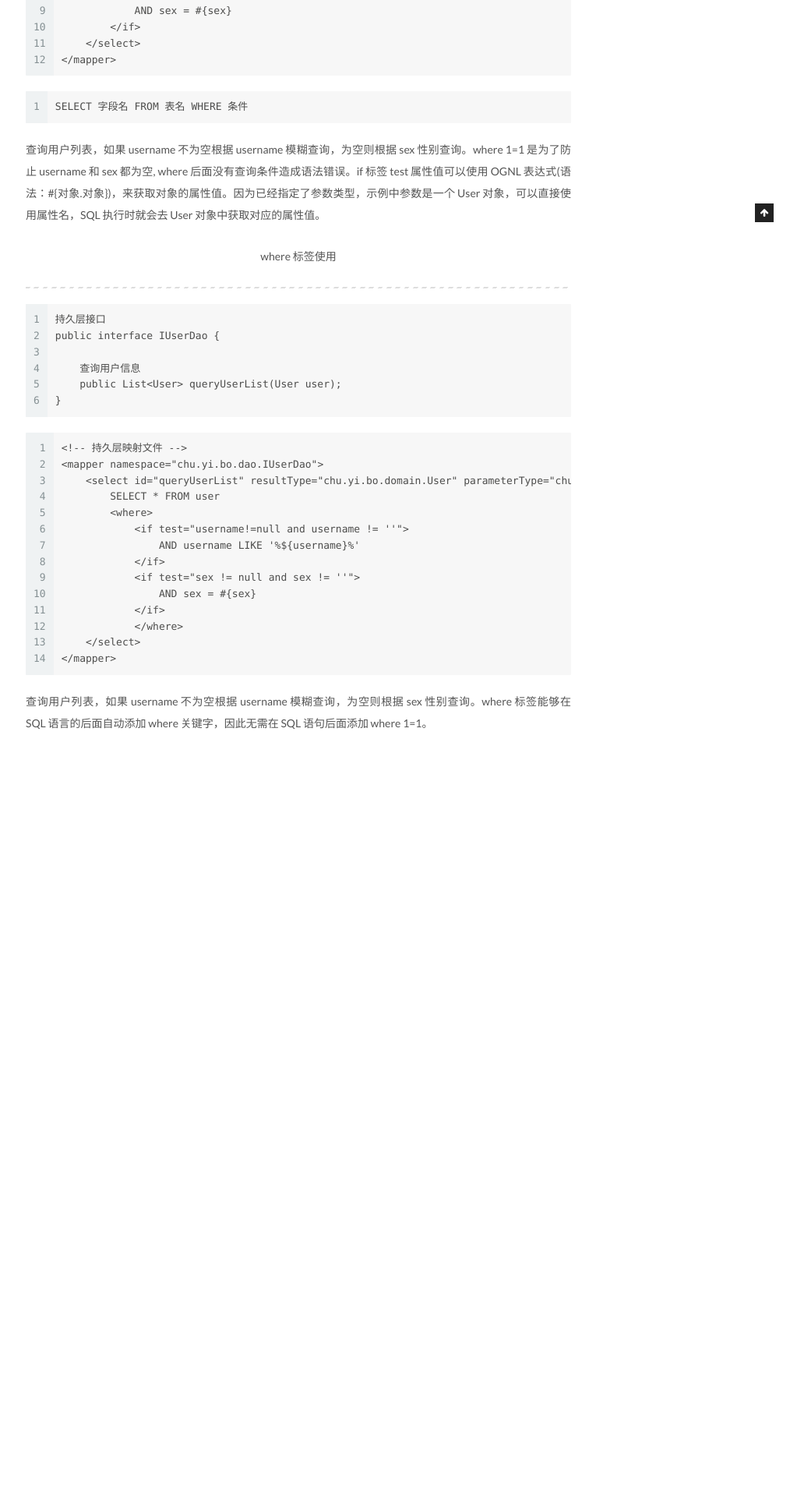
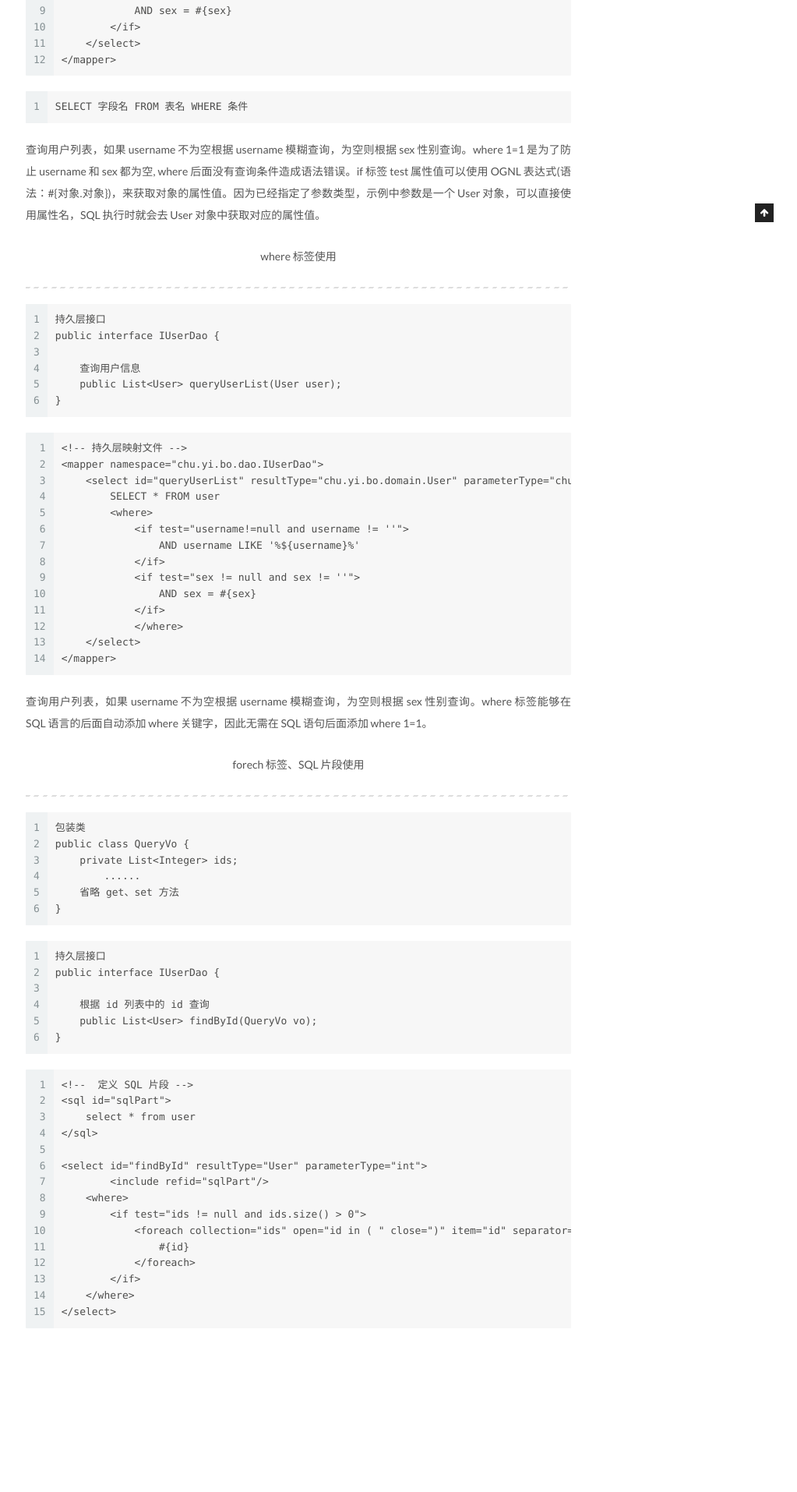
Before and after one commit to chuyibo/chuyibo.github.io, a Jekyll site: the page built from _posts/2021-01-27-MyBatis 学习笔记08.md, in a window 1280 px wide. Shown: the part 715-2629 px from the top of the page at 78% size, without its empty margins (257-1280 px from the left). Built offline with Jekyll 4.4.1, drawn with Linux system fonts in a browser that asks for light colours; before the commit the page ends 1867 px from its top, so only the background shows below that.

Commit message:
2021/02/17

````diff
--- a/_posts/2021-01-27-MyBatis 学习笔记08.md
+++ b/_posts/2021-01-27-MyBatis 学习笔记08.md
@@ -72,3 +72,43 @@ public interface IUserDao {
 ```
 
 查询用户列表，如果 username 不为空根据 username 模糊查询，为空则根据 sex 性别查询。where 标签能够在 SQL 语言的后面自动添加 where 关键字，因此无需在 SQL 语句后面添加 where 1=1。
+
+<p align="center">forech 标签、SQL 片段使用</p>
+
+----
+
+```
+包装类
+public class QueryVo {
+    private List<Integer> ids;
+	......
+    省略 get、set 方法
+}
+```
+
+```
+持久层接口
+public interface IUserDao {
+
+    根据 id 列表中的 id 查询
+    public List<User> findById(QueryVo vo);
+}
+```
+
+```
+<!--  定义 SQL 片段 -->
+<sql id="sqlPart">
+    select * from user
+</sql>
+
+<select id="findById" resultType="User" parameterType="int">
+	<include refid="sqlPart"/>
+    <where>
+        <if test="ids != null and ids.size() > 0">
+            <foreach collection="ids" open="id in ( " close=")" item="id" separator=",">
+                #{id}
+            </foreach>
+        </if>
+    </where>
+</select>
+```
````
